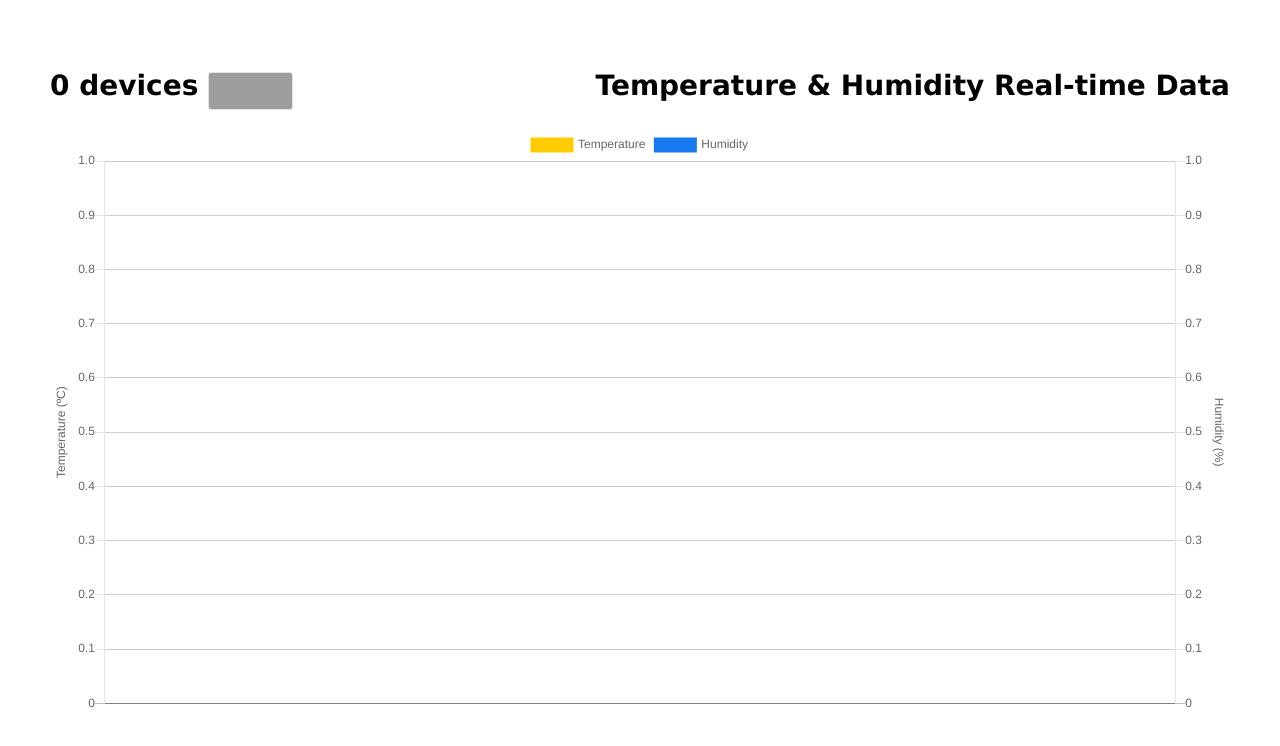
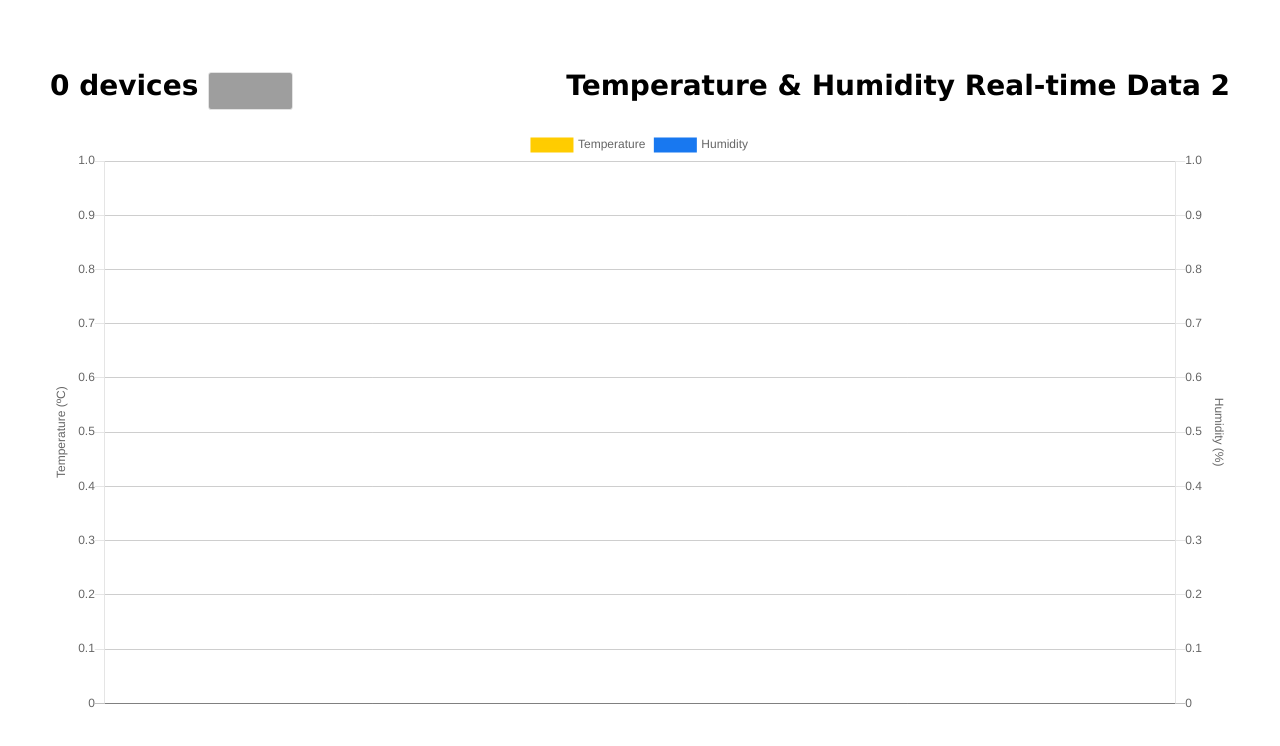
Before and after one commit to AndreaVillegasGarcia/DataVis, a website: page public/index.html in a window 1280 px wide. Drawn offline with nearby package versions, Linux system fonts and the light colour scheme; grey boxes are pictures that could not be loaded.

Commit message:
Cambio de prueba

```diff
--- a/public/index.html
+++ b/public/index.html
@@ -20,7 +20,7 @@
             <span id="deviceCount">0 devices</span>
             <select id="listOfDevices" class="select_box"></select>
         </span>
-        <span>Temperature & Humidity Real-time Data</span>
+        <span>Temperature & Humidity Real-time Data 2</span>
     </h1>
     <div>
         <canvas id="iotChart"></canvas>
```
